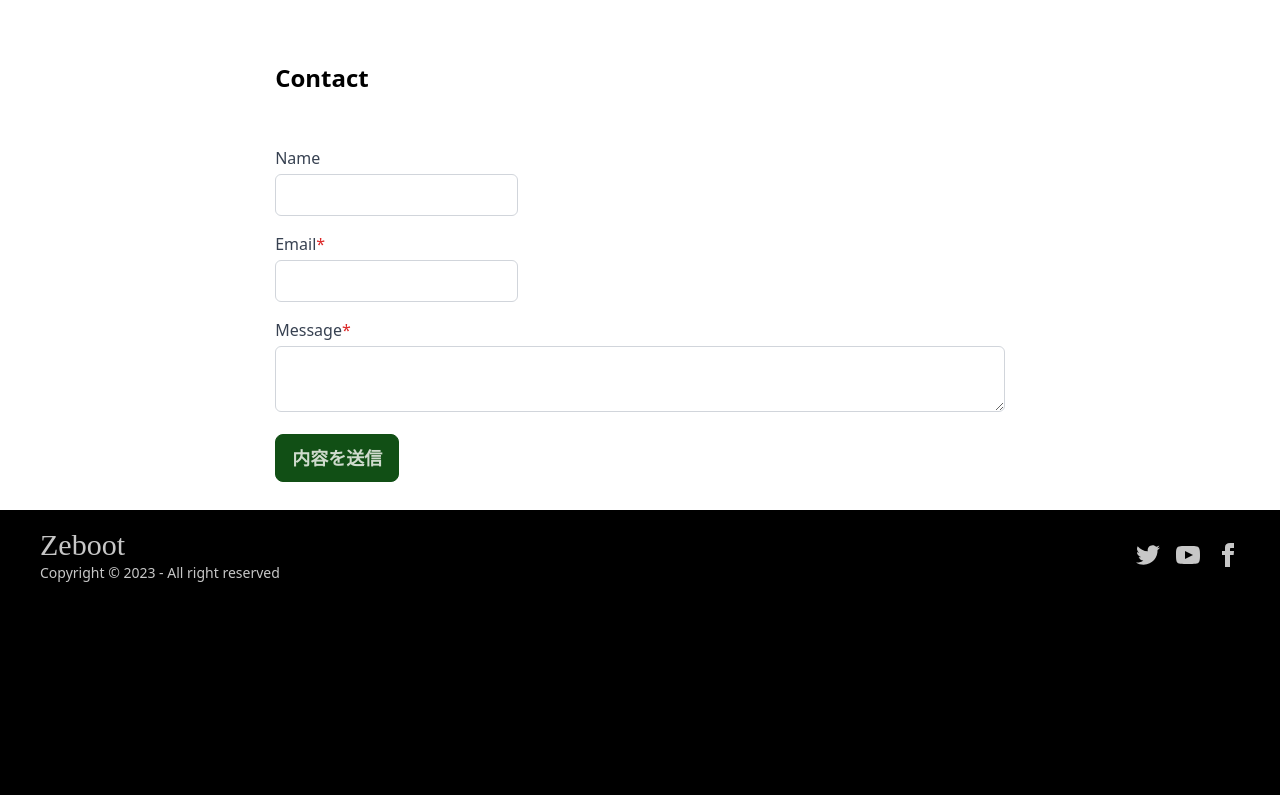
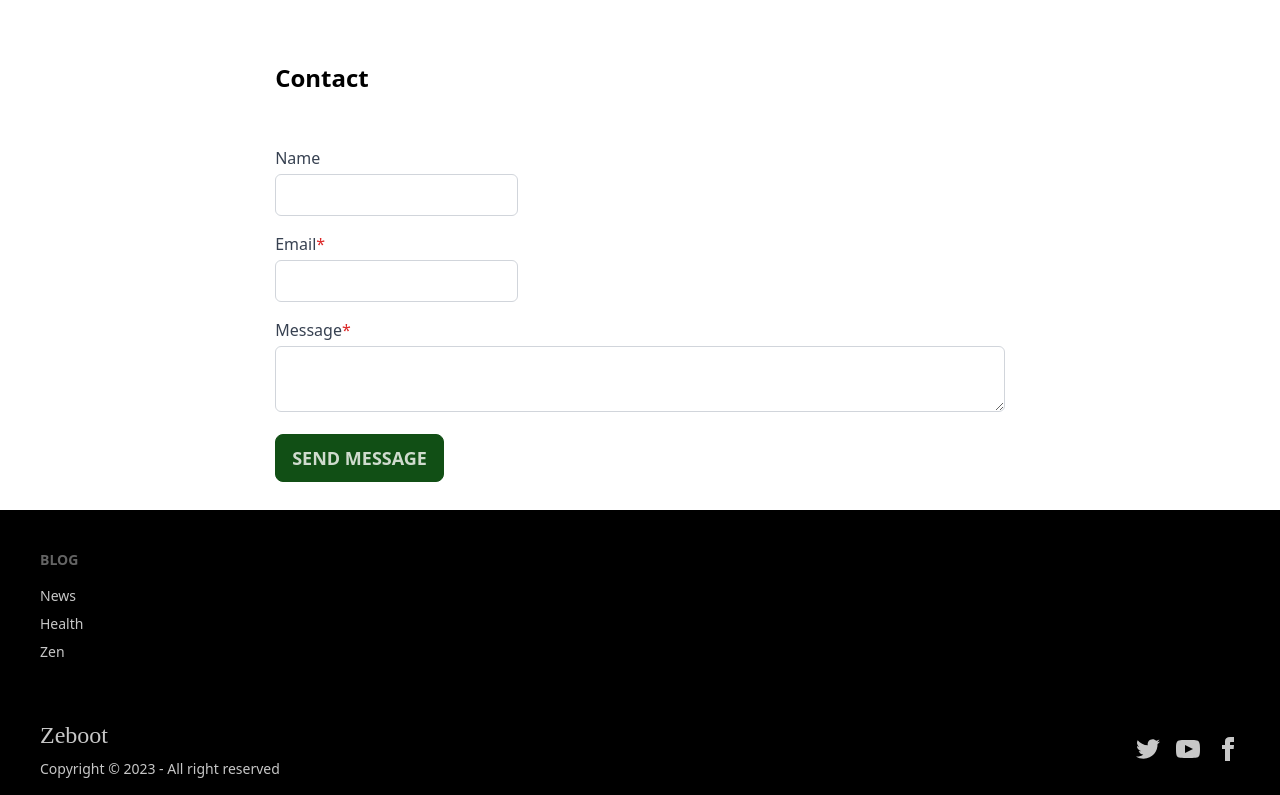
Before and after one commit to acidrefluxreflex/ZebootLanding, a Next.js app: page / in a window 1280 px wide. Shown: the part 4735-5530 px from the top of the page. Before the commit the page ends 5334 px from the top, so only its background shows below. Built offline with nearby package versions, Linux system fonts and the light colour scheme.

Commit message:
add footer

```diff
--- a/src/app/page.tsx
+++ b/src/app/page.tsx
@@ -7,6 +7,7 @@ import FAQSection from "@/components/sections/FAQSection";
 import TestimonialSection from "@/components/sections/TestimonialSection";
 import OverviewSection from "@/components/sections/OverviewSection";
 import GetStartSection from "@/components/sections/GetStartSection";
+import BlogSection from "@/components/sections/BlogSection";
 import ContactSection from "@/components/sections/ContactSection";
 
 export const metadata: Metadata = {
@@ -43,6 +44,7 @@ export default function Home() {
         <FeatureSection />
         <StrengthsSection />
         <GetStartSection />
+
         <ContactSection />
       </div>
     </main>
--- /dev/null
+++ b/src/app/product/page.tsx
@@ -0,0 +1,7 @@
+export default function Product() {
+  return (
+    <div>
+      <h1>Product</h1>
+    </div>
+  );
+}
--- /dev/null
+++ b/src/components/sections/BlogSection.tsx
@@ -0,0 +1,7 @@
+export default function BlogSection() {
+    return(
+        <div className="flex min-h-screen flex-col items-center justify-between bg-white ">
+            <h1>Blog</h1>
+        </div>
+    )
+}
--- a/src/components/sections/ContactSection.tsx
+++ b/src/components/sections/ContactSection.tsx
@@ -51,7 +51,7 @@ export default function ContactSection() {
         </div>
         <p>
           <button type="submit" className="btn-accent btn text-lg">
-            内容を送信
+            Send Message
           </button>
         </p>
       </form>
--- a/src/components/shared/Footer.tsx
+++ b/src/components/shared/Footer.tsx
@@ -1,68 +1,48 @@
 import Link from "next/link";
-import React from "react";
+
 export default function Footer() {
   return (
     <div>
-      {/*
       <footer className="footer p-10 bg-base-200 text-base-content">
-        <div>
-          <span className="footer-title">Services</span>
-          <Link href={"/"} className="link link-hover">
-            Branding
+        <nav>
+          <header className="footer-title">Blog</header>
+          <Link className="link link-hover" href={"blog/category/appnews"}>
+            News
           </Link>
-          <Link href={"/"} className="link link-hover">
-            Design
+
+          <Link className="link link-hover" href={"blog/category/health"}>
+            Health
           </Link>
-          <Link href={"/"} className="link link-hover">
-            Marketing
+
+          <Link className="link link-hover" href={"blog/category/zen"}>
+            Zen
           </Link>
-          <Link href={"/"} className="link link-hover">
-            Advertisement
-          </Link>
-        </div>
-        <div>
-          <span className="footer-title">Company</span>
-          <Link href={"/"} className="link link-hover">
-            About us
-          </Link>
-          <Link href={"/"} className="link link-hover">
-            Contact
-          </Link>
-          <Link href={"/"} className="link link-hover">
-            Jobs
-          </Link>
-          <Link href={"/"} className="link link-hover">
-            Press kit
-          </Link>
-        </div>
-        <div>
-          <span className="footer-title">Legal</span>
-          <Link href={"/"} className="link link-hover">
-            Terms of use
-          </Link>
-          <Link href={"/"} className="link link-hover">
-            Privacy policy
-          </Link>
-          <Link href={"/"} className="link link-hover">
-            Cookie policy
-          </Link>
-        </div>
+        </nav>
+        {/* <nav>
+          <header className="footer-title">Company</header>
+          <a className="link link-hover">About us</a>
+          <a className="link link-hover">Contact</a>
+          <a className="link link-hover">Jobs</a>
+          <a className="link link-hover">Press kit</a>
+        </nav>
+        <nav>
+          <header className="footer-title">Legal</header>
+          <a className="link link-hover">Terms of use</a>
+          <a className="link link-hover">Privacy policy</a>
+          <a className="link link-hover">Cookie policy</a>
+        </nav>
+        */}
       </footer>
-      */}
       <footer className="footer px-10 py-4 border-t bg-base-200 text-base-content border-base-300">
-        <div className="items-center grid-flow-col">
-          <div>
-            <div style={{ fontFamily: "Futura" }}>
-              <Link href="/" className="lg:text-3xl text-xl font-medium ">
-                Zeboot
-              </Link>
-            </div>
-            Copyright © 2023 - All right reserved
-          </div>
-        </div>
-        <div className="md:place-self-center md:justify-self-end">
+        <aside className="items-center grid-flow-row">
+          <h1 className="text-2xl" style={{ fontFamily: "Futura" }}>
+            Zeboot
+          </h1>
+          <p>Copyright © 2023 - All right reserved</p>
+        </aside>
+        <nav className="md:place-self-center md:justify-self-end">
           <div className="grid grid-flow-col gap-4">
-            <Link href={"/"}>
+            <a>
               <svg
                 xmlns="http://www.w3.org/2000/svg"
                 width="24"
@@ -72,8 +52,8 @@ export default function Footer() {
               >
                 <path d="M24 4.557c-.883.392-1.832.656-2.828.775 1.017-.609 1.798-1.574 2.165-2.724-.951.564-2.005.974-3.127 1.195-.897-.957-2.178-1.555-3.594-1.555-3.179 0-5.515 2.966-4.797 6.045-4.091-.205-7.719-2.165-10.148-5.144-1.29 2.213-.669 5.108 1.523 6.574-.806-.026-1.566-.247-2.229-.616-.054 2.281 1.581 4.415 3.949 4.89-.693.188-1.452.232-2.224.084.626 1.956 2.444 3.379 4.6 3.419-2.07 1.623-4.678 2.348-7.29 2.04 2.179 1.397 4.768 2.212 7.548 2.212 9.142 0 14.307-7.721 13.995-14.646.962-.695 1.797-1.562 2.457-2.549z"></path>
               </svg>
-            </Link>
-            <Link href={"/"}>
+            </a>
+            <a>
               <svg
                 xmlns="http://www.w3.org/2000/svg"
                 width="24"
@@ -83,8 +63,8 @@ export default function Footer() {
               >
                 <path d="M19.615 3.184c-3.604-.246-11.631-.245-15.23 0-3.897.266-4.356 2.62-4.385 8.816.029 6.185.484 8.549 4.385 8.816 3.6.245 11.626.246 15.23 0 3.897-.266 4.356-2.62 4.385-8.816-.029-6.185-.484-8.549-4.385-8.816zm-10.615 12.816v-8l8 3.993-8 4.007z"></path>
               </svg>
-            </Link>
-            <Link href={"/"}>
+            </a>
+            <a>
               <svg
                 xmlns="http://www.w3.org/2000/svg"
                 width="24"
@@ -94,9 +74,9 @@ export default function Footer() {
               >
                 <path d="M9 8h-3v4h3v12h5v-12h3.642l.358-4h-4v-1.667c0-.955.192-1.333 1.115-1.333h2.885v-5h-3.808c-3.596 0-5.192 1.583-5.192 4.615v3.385z"></path>
               </svg>
-            </Link>
+            </a>
           </div>
-        </div>
+        </nav>
       </footer>
     </div>
   );
```
Also changed, not shown: src/app/blog/[postId]/layout.tsx (+6 -4 lines), src/app/blog/[postId]/page.tsx (line endings or trailing spaces).
